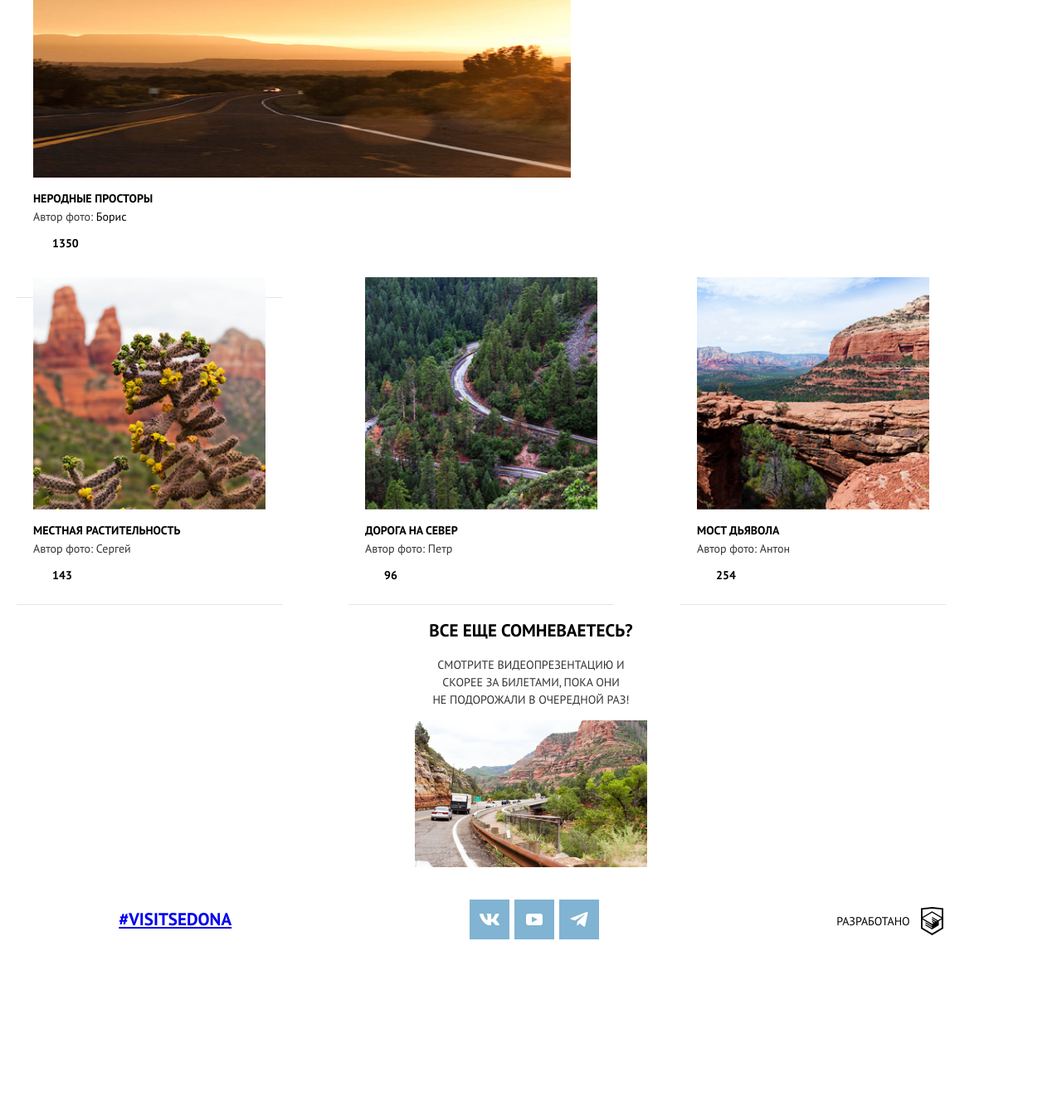
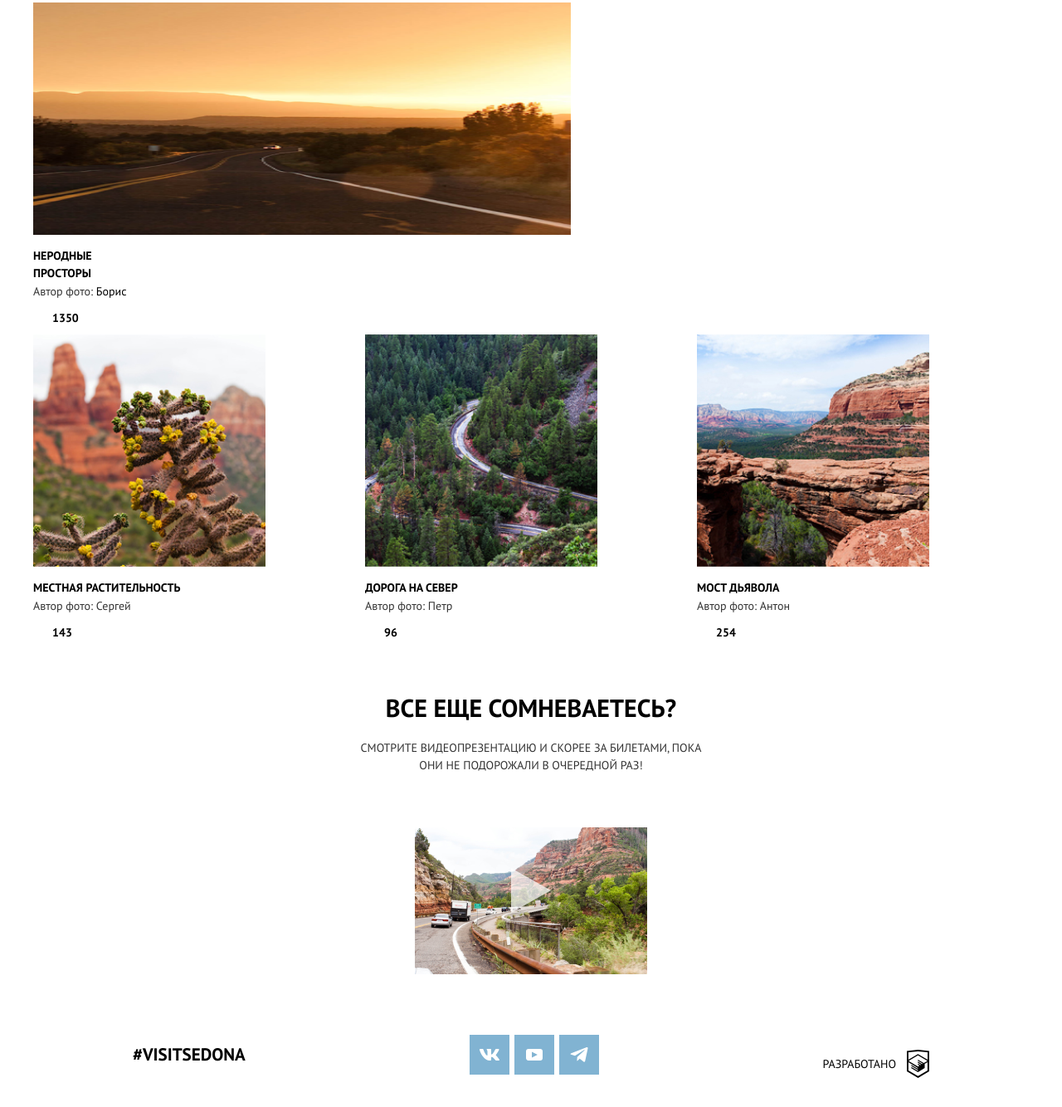
Before and after one commit to htmlacademy-adaptive/2184361-sedona-26, a website: page source/catalog.html in a window 1280 px wide. Shown: the part 823-2157 px from the top of the page at 83% size. Before the commit the page ends 1994 px from the top, so only its background shows below. Drawn offline with nearby package versions, Linux system fonts and the light colour scheme; files that its build step writes are made by us from their sources.

Commit message:
added alignment for catalog.html

```diff
--- a/source/catalog.html
+++ b/source/catalog.html
@@ -36,17 +36,17 @@
   </header>
   <main class="main-container">
     <section class='page-image page-image--form'>
-      <h1 class='visual-hidden'>Каталог</h1>
+      <h1 class='visual-hidden'>Фото галерея</h1>
       <img class='page-image__text-image' src="./img/SEDONA.svg" alt="promo sedona" width="229" height="39">
     </section>
     <section class='gallery gallery__wrapper'>
       <header class='gallery__header gallery__header-wrapper'>
-        <h2 class='gallery__header-title title title--primary'>
+        <h2 class='gallery__header-title title title--fourth'>
           Фото и видео
         </h2>
         <p class='gallery__header-description description description--primary'>
-          Не можете решиться на путешествие<br>
-          из-за курса? Фотографии помогут вам<br>
+          Не можете решиться на путешествие<br class="gallery__header-mobile-only">
+          из-за курса? <br class="gallery__header-no-mobile"> Фотографии помогут вам<br class="gallery__header-mobile-only">
           забыть о политике и экономике.
         </p>
       </header>
@@ -54,7 +54,7 @@
         <li class='gallery__item gallery-item gallery-item--large'>
           <img class='gallery-item__image-photo' src='./img/photo-1-mobile.jpg.png' alt="Просторы Седоны." width="280" height="280">
           <div class="gallery-item__wrapper">
-            <h3 class='gallery-item__title title title--third'>неродные просторы</h3>
+            <h3 class='gallery-item__title title title--third'>неродные <br class="gallery-item__title-only-tablet"> просторы</h3>
             <dl class='gallery-item__description-list'>
               <dt class='gallery-item__autor description'>Автор фото:</dt>
               <dd class='gallery-item__name'> Борис</dd>
@@ -134,22 +134,21 @@
     </section>
     <section class='gallery__video'>
       <header class='gallery__video-header header-page'>
-        <h2 class='gallery__video-header title title--primary'>
+        <h2 class='gallery__video-header title title--fourth'>
           Все еще сомневаетесь?
         </h2>
-        <p class='gallery__video-header description description--primary'>
-          Смотрите видеопрезентацию и<br>
-          скорее за билетами, пока они<br>
+        <p class='gallery__video-description description description--primary'>
+          Смотрите видеопрезентацию и<br class="gallery__video-description-mobile">
+          скорее за билетами, пока<br class="gallery__video-description-no-mobile"> они<br class="gallery__video-description-mobile">
           не подорожали в очередной раз!
         </p>
-        <img class='gallery__video-video' src='./img/video-mobile.jpg.png' alt="gallery video">
+        <img class='gallery__video-video' src='./img/video-mobile.jpg.png' alt="Видео о Седоне.">
+        <button class="gallery__video-button" type="button"></button>
       </header>
     </section>
   </main>
-  <footer class='main-footer'>
-    <a class='main-footer__hesh-tag' href="#">
-      <p class='main-footer__text'>#visitsedona</p>
-    </a>
+  <footer class='main-footer main-footer--form'>
+    <p class='main-footer__text'>#visitsedona</p>
     <div class="social-icon">
       <a class='social-icon__vk' href='#'>
         <img class='vk-icon' src='./img/social-vk.svg' alt='Vkontakte'>
@@ -161,12 +160,11 @@
         <img class='vk-icon' src='./img/social-utb.svg' alt='YouTube'>
       </a>
     </div>
-    <div class="developed">
+    <div class="main-footer__developed developed">
       <p>разработано</p>
       <a class='developed__html-academy' href='https://htmlacademy.ru/intensive/adaptive'>
         <img class='html-academy' src='./img/htmlacademy.svg.svg' alt='htmlacademy'>
       </a>
-    </div>
   </footer>
   <script src="./js/index.js"></script>
 </body>
--- a/source/sass/blocks/gallery-item.scss
+++ b/source/sass/blocks/gallery-item.scss
@@ -29,6 +29,10 @@
 .gallery-item__wrapper {
   margin: 0;
   margin-top: 15px;
+
+  @media (min-width: $tablet-width) {
+    height: 80px;
+  }
 }
 
 .gallery-item__description-list {
--- a/source/sass/blocks/gallery.scss
+++ b/source/sass/blocks/gallery.scss
@@ -1,10 +1,13 @@
 .gallery {
   width: 280px;
-  // display: flex;
-  // flex-direction: column;
-  // justify-content: center;
-  // align-items: center;
-  // margin: 0;
+
+  @media (min-width: $tablet-width) {
+    width: 648px;
+  }
+
+  @media (min-width: $desktop-width) {
+    width: 1200px;
+  }
 }
 
 .gallery__wrapper {
@@ -31,6 +34,30 @@
     bottom: -25px;
     left: -20px;
   }
+
+  @media (max-width: $mobile-width-only) {
+    .gallery__header-no-mobile {
+      display: none;
+    }
+  }
+
+  @media (min-width: $tablet-width) {
+    margin-top: 66px;
+    margin-bottom: 67px;
+
+    &::after {
+      display: none;
+    }
+
+    .gallery__header-mobile-only {
+      display: none;
+    }
+  }
+
+  @media (min-width: $desktop-width) {
+    margin-top: 100px;
+    margin-bottom: 65px;
+  }
 }
 
 .gallery__list {
@@ -42,11 +69,13 @@
   gap: 50px;
 
   @media (min-width: $tablet-width) {
+    display: grid;
     grid-template-columns: repeat(2, 1fr);
     gap: 0;
   }
 
   @media (min-width: $desktop-width) {
+    display: grid;
     grid-template-columns: repeat(3, 1fr);
   }
 }
@@ -62,31 +91,73 @@
     bottom: -25px;
     left: -20px;
   }
+
+  @media (min-width: $tablet-width) {
+    &::after {
+      display: none;
+    }
+  }
 }
 
 .gallery__video {
   text-align: center;
   margin-top: 43px;
-}
+  position: relative;
 
-@media (min-width: $tablet-width) {
-  .gallery {
-    width: 648px;
-  }
-
-  .gallery__list {
-    display: grid;
-    grid-template-columns: 1fr 1fr;
+  @media (min-width: $tablet-width) {
+    margin-top: 62px;
+    margin-bottom: 40px;
   }
 }
 
-@media (min-width: $desktop-width) {
-  .gallery {
-    width: 1200px;
+.gallery__video-description {
+  @media (min-width: $tablet-width) {
+    margin-bottom: 70px;
   }
 
-  .gallery__list {
-    display: grid;
-    grid-template-columns: 1fr 1fr 1fr;
+  @media (min-width: $desktop-width) {
+    margin-bottom: 64px;
   }
 }
+
+.gallery__video-description-mobile {
+  @media (min-width: $tablet-width) {
+    display: none;
+  }
+}
+
+.gallery__video-description-no-mobile {
+  display: none;
+
+  @media (min-width: $tablet-width) {
+    display: block;
+  }
+}
+
+.gallery__video-video {
+  display: block;
+  margin: 0 auto;
+}
+
+.gallery__video-button {
+  position: absolute;
+  display: flex;
+  justify-content: center;
+  align-items: center;
+  width: 60px;
+  height: 60px;
+  border: none;
+  background: transparent url("../../img/play-video.svg") no-repeat center;
+  top: calc(70% - 56px / 2);
+  left: calc(50% - 44px / 2);
+  z-index: 1;
+
+  &:hover {
+    cursor: pointer;
+  }
+
+  @media (min-width: $tablet-width) {
+    top: calc(70% - 60px / 2);
+    left: calc(50% - 60px / 2);
+  }
+}
--- a/source/sass/blocks/title.scss
+++ b/source/sass/blocks/title.scss
@@ -16,9 +16,18 @@
 
 .title--secondary {
   color: $text-secondary;
-  mix-blend-mode: normal;
 }
 
 .title--third {
+  color: $text-primary;
+
   @include text-bolt-xs();
 }
+
+.title--fourth {
+  color: $text-primary;
+
+  @media (min-width: $tablet-width) {
+    font-size: 30px;
+  }
+}
```
Also changed, not shown: source/img/play-video.svg (added).
